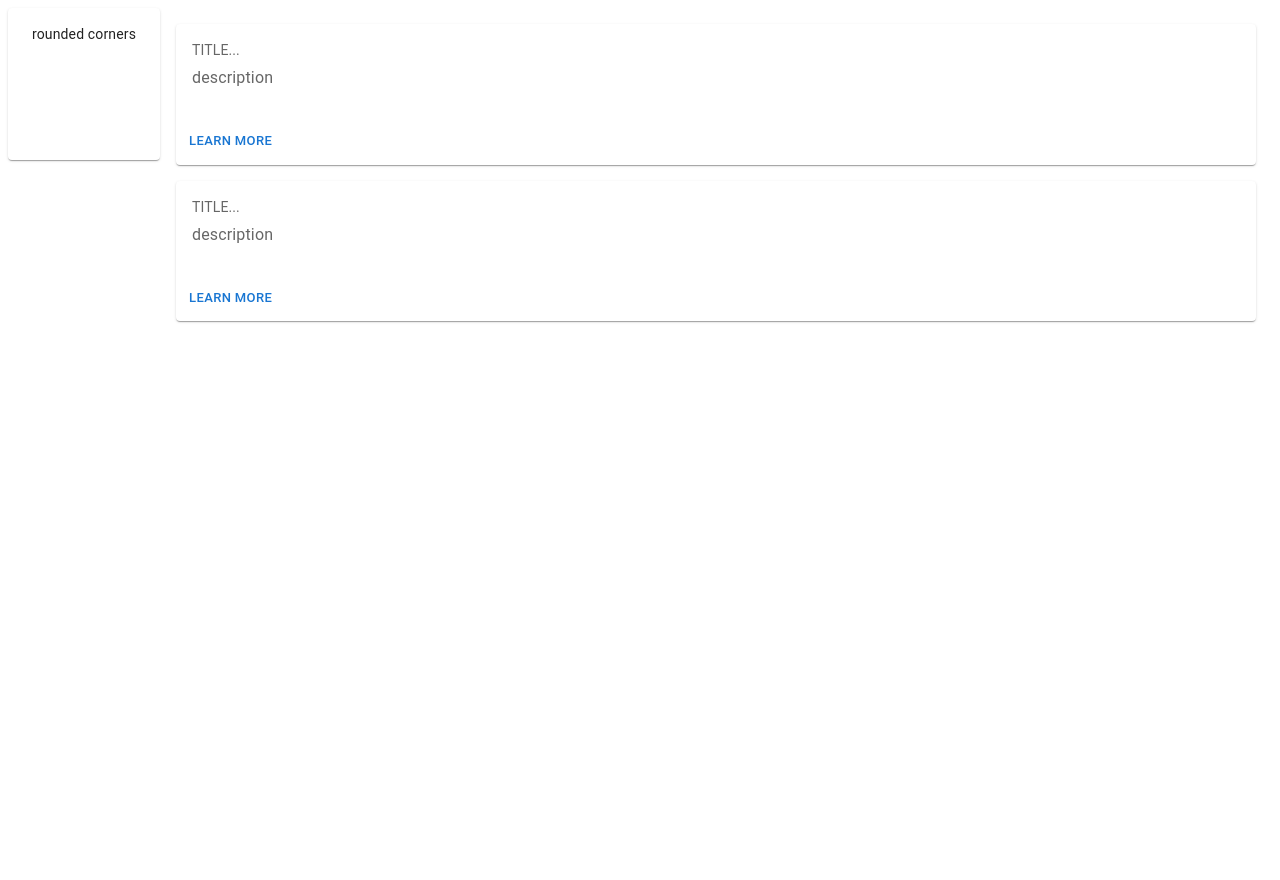
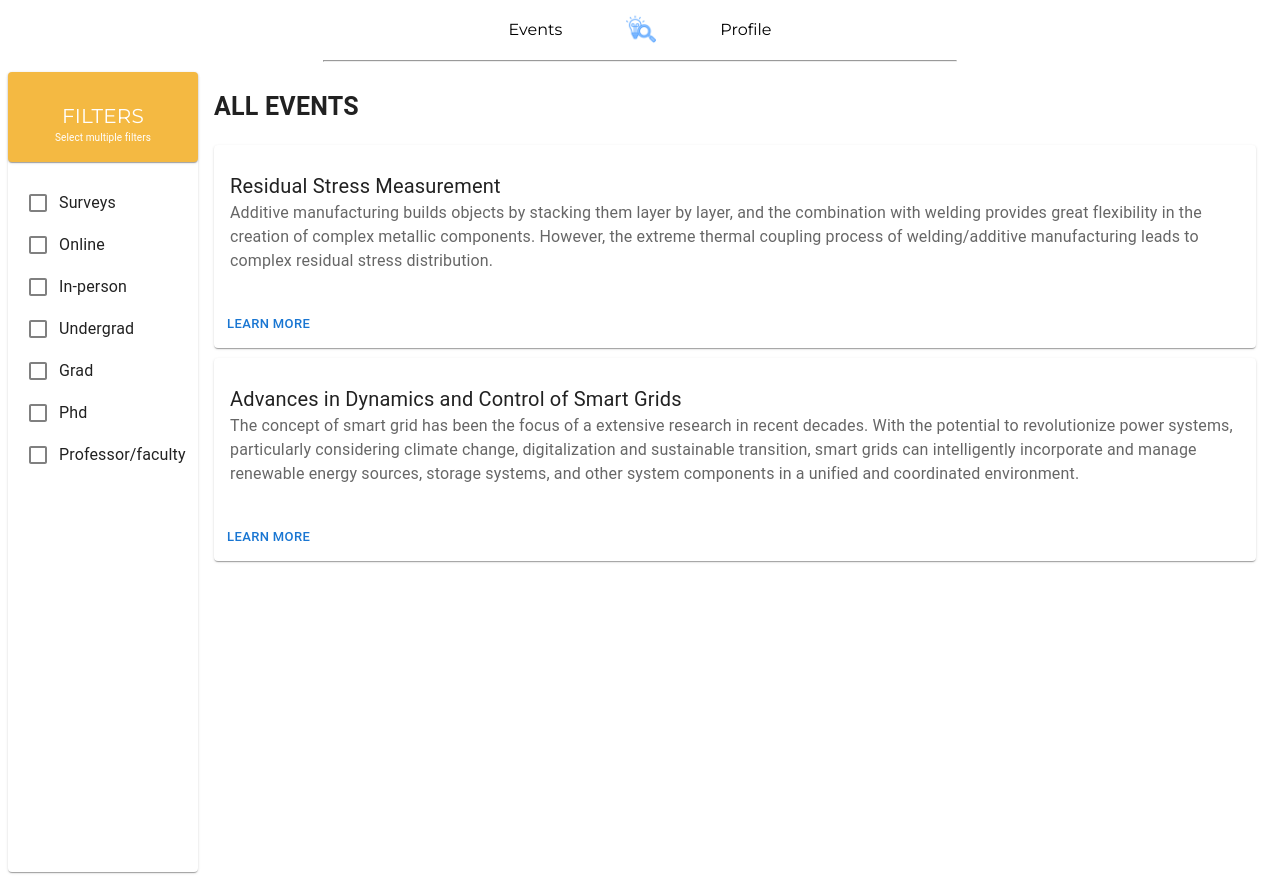
Before and after one commit to polonium31/WeSearch, a Next.js app in the folder frontend/: page / in a window 1280 px wide. Before the commit the page ends 800 px from the top, so only its background shows below. Built offline with nearby package versions, Linux system fonts and the light colour scheme; a web font is replaced by a local one.

Commit message:
Added participant home page

```diff
--- a/frontend/src/app/components/participants/ParticipantHome.jsx
+++ b/frontend/src/app/components/participants/ParticipantHome.jsx
@@ -9,56 +9,175 @@ import Typography from "@mui/material/Typography";
 import Stack from "@mui/material/Stack";
 import Paper from "@mui/material/Paper";
 import { styled } from "@mui/material/styles";
+import FormGroup from "@mui/material/FormGroup";
+import FormControlLabel from "@mui/material/FormControlLabel";
+import Checkbox from "@mui/material/Checkbox";
+import { useState } from "react";
+
+function ParticipantHome(props) {
+  const [surveyChecked, setSurveyChecked] = useState(false);
+  const [onlineChecked, setOnlineChecked] = useState(false);
+  const [inPersonChecked, setInpersonChecked] = useState(false);
+
+  const [UGChecked, setUGChecked] = useState(false);
+  const [GradChecked, setGradChecked] = useState(false);
+  const [phdChecked, setphdChecked] = useState(false);
+  const [ProfessorChecked, setProfessorChecked] = useState(false);
+
+  const eventsArr = [
+    {
+      title: "Residual Stress Measurement",
+      des: "Additive manufacturing builds objects by stacking them layer by layer, and the combination with welding provides great flexibility in the creation of complex metallic components. However, the extreme thermal coupling process of welding/additive manufacturing leads to complex residual stress distribution. ",
+    },
+    {
+      title: "Advances in Dynamics and Control of Smart Grids",
+      des: "The concept of smart grid has been the focus of a extensive research in recent decades. With the potential to revolutionize power systems, particularly considering climate change, digitalization and sustainable transition, smart grids can intelligently incorporate and manage renewable energy sources, storage systems, and other system components in a unified and coordinated environment. ",
+    },
+  ];
+
+  const CheckboxFilter = ({ label, onChange, checked }) => {
+    return (
+      <FormControlLabel
+        control={
+          <Checkbox
+            checked={checked}
+            onChange={onChange}
+            style={{ color: checked ? "#F4B942" : "grey" }}
+          />
+        }
+        label={label}
+      />
+    );
+  };
+
+  const handleSurveyChange = (event) => {
+    setSurveyChecked(event.target.checked);
+  };
+
+  const handleOnlineChange = (event) => {
+    setOnlineChecked(event.target.checked);
+  };
+
+  const handleInpersonChange = (event) => {
+    setInpersonChecked(event.target.checked);
+  };
+
+  const handleUGChange = (event) => {
+    setUGChecked(event.target.checked);
+  };
+
+  const handleGradChange = (event) => {
+    setGradChecked(event.target.checked);
+  };
+
+  const handlephdChange = (event) => {
+    setphdChecked(event.target.checked);
+  };
+  const handleProfessorChange = (event) => {
+    setProfessorChecked(event.target.checked);
+  };
 
   const DemoPaper = styled(Paper)(({ theme }) => ({
-  width: 120,
-  height: 120,
-  padding: theme.spacing(2),
+    width: 190,
+    height: "100vh",
     ...theme.typography.body2,
     textAlign: "center",
+    fontSize: 20,
   }));
 
-function ParticipantHome() {
   return (
-    <Box sx={{ display: "flex" }}>
-      <DemoPaper square={false}>rounded corners</DemoPaper>
+    <Box sx={{ display: "flex", marginTop: "10px" }}>
+      <DemoPaper square={false}>
+        <Paper
+          style={{
+            backgroundColor: "#F4B942",
+            width: "190px",
+            height: "60px",
+            color: "white",
+            paddingTop: "30px",
+            textAlign: "center",
+          }}
+        >
+          FILTERS
+          <Typography
+            sx={{ fontSize: "10px", color: "white" }}
+            color="text.secondary"
+          >
+            Select multiple filters
+          </Typography>
+        </Paper>
+        <div style={{ paddingLeft: "20px", paddingTop: "20px" }}>
+          <FormGroup>
+            <CheckboxFilter
+              fontSize="10px"
+              label="Surveys"
+              checked={surveyChecked}
+              onChange={handleSurveyChange}
+            />
+            <CheckboxFilter
+              label="Online"
+              checked={onlineChecked}
+              onChange={handleOnlineChange}
+            />
+            <CheckboxFilter
+              label="In-person"
+              checked={inPersonChecked}
+              onChange={handleInpersonChange}
+            />
+
+            <CheckboxFilter
+              label="Undergrad"
+              checked={UGChecked}
+              onChange={handleUGChange}
+            />
+            <CheckboxFilter
+              label="Grad"
+              checked={GradChecked}
+              onChange={handleGradChange}
+            />
+            <CheckboxFilter
+              label="Phd"
+              checked={phdChecked}
+              onChange={handlephdChange}
+            />
+            <CheckboxFilter
+              label="Professor/faculty"
+              checked={ProfessorChecked}
+              onChange={handleProfessorChange}
+            />
+          </FormGroup>
+        </div>
+      </DemoPaper>
       <Box sx={{ flex: 1, padding: 2 }}>
-        <Card sx={{ minWidth: "60px" }}>
+        <Typography
+          sx={{ fontSize: 25, paddingBottom: "10px", fontWeight: "bold" }}
+          color="text.primary"
+        >
+          ALL EVENTS
+        </Typography>
+
+        {eventsArr.map((obj, i) => {
+          return (
+            <Card
+              sx={{ minWidth: "60px", paddingTop: "10px", marginTop: "10px" }}
+            >
               <CardContent>
-            <Typography
-              sx={{ fontSize: 14 }}
-              color="text.secondary"
-              gutterBottom
-            >
-              TITLE...
+                <Typography sx={{ fontSize: 20 }} color="text.primary">
+                  {obj.title}
                 </Typography>
                 <Typography variant="h5" component="div"></Typography>
                 <Typography sx={{ mb: 1.5 }} color="text.secondary">
-              description
+                  {obj.des}
                 </Typography>
               </CardContent>
               <CardActions>
-            <Button size="small">Learn More</Button>
+                <Button size="small" onClick={console.log(obj.title)}>
+                  Learn More
+                </Button>
               </CardActions>
             </Card>
-        <Card sx={{ minWidth: "60px", mt: 2 }}>
-          <CardContent>
-            <Typography
-              sx={{ fontSize: 14 }}
-              color="text.secondary"
-              gutterBottom
-            >
-              TITLE...
-            </Typography>
-            <Typography variant="h5" component="div"></Typography>
-            <Typography sx={{ mb: 1.5 }} color="text.secondary">
-              description
-            </Typography>
-          </CardContent>
-          <CardActions>
-            <Button size="small">Learn More</Button>
-          </CardActions>
-        </Card>
+          );
+        })}
       </Box>
     </Box>
   );
--- a/frontend/src/app/page.js
+++ b/frontend/src/app/page.js
@@ -8,7 +8,8 @@ export default function Home() {
   return (
    <main>
       {/* <ParticipantLogin></ParticipantLogin> */}
-      <ParticipantHome/>
+      <Nav></Nav>
+      <ParticipantHome />
    </main>
   );
 }
```
Lines whose indentation alone changed are shown as unchanged.
